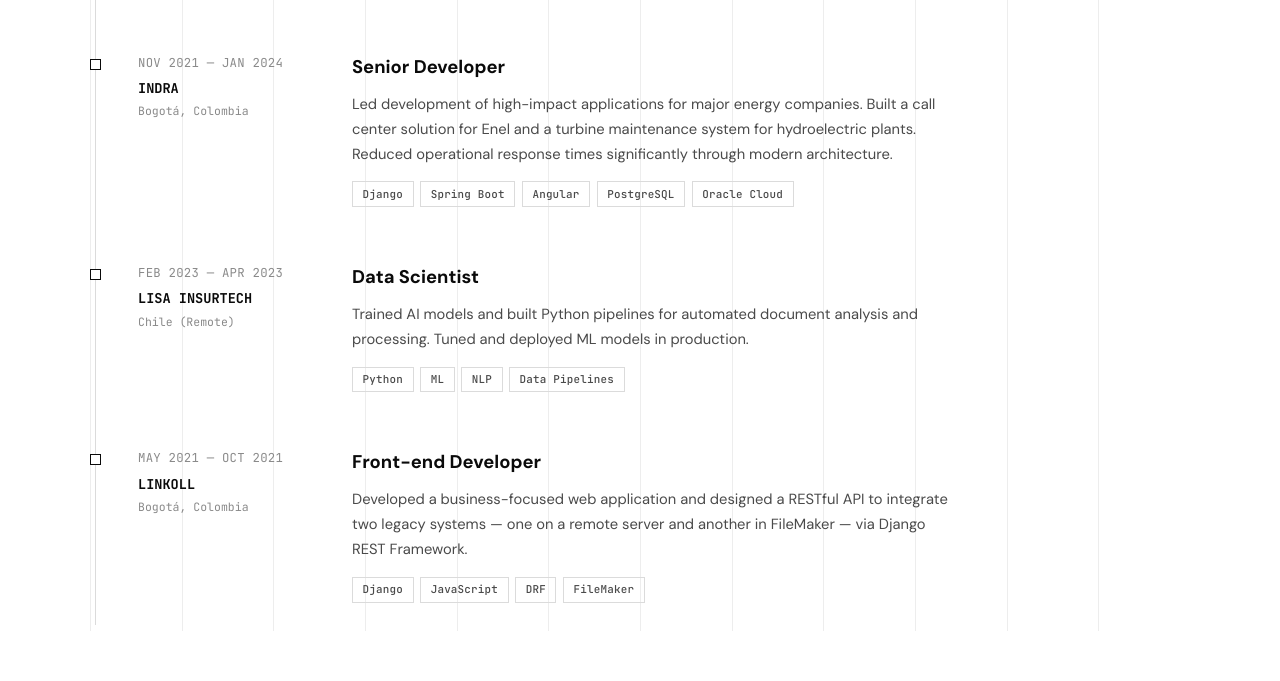
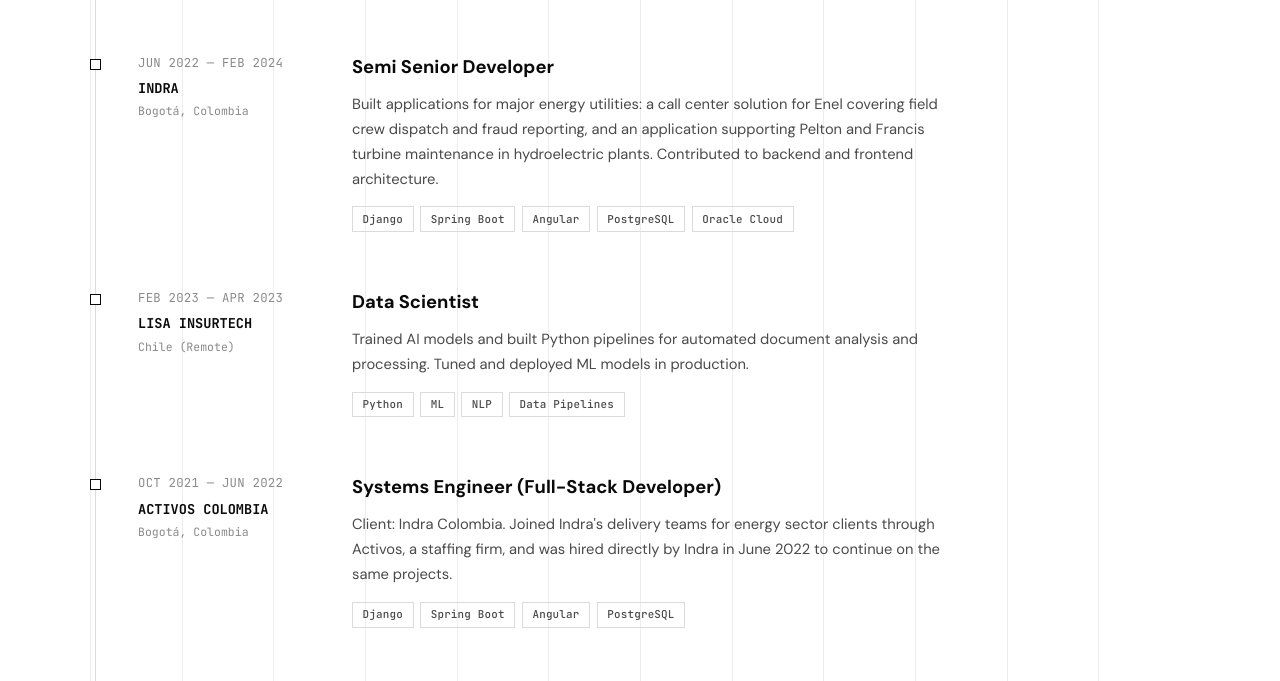
Before and after one commit to Brando1998/portafolio, a plain HTML site: page index.html in a window 1280 px wide. Shown: the part 1890-2571 px from the top of the page. Drawn offline with Linux system fonts and the light colour scheme.

Commit message:
fix: corregir experiencia laboral segun certificados
Indra figuraba como "Senior Developer, NOV 2021 - JAN 2024". El certificado
laboral de Indra Colombia S.A.S. dice "Desarrollador Semi Senior, 22 de junio
de 2022 al 2 de febrero de 2024". Contradecia el CV y LinkedIn.

Se agrega la etapa previa en Activos Colombia (oct 2021 - jun 2022), la
temporal que lo contrato para trabajar en los proyectos de Indra antes de
pasar a contrato directo. Son dos empleadores legales distintos y una
verificacion de empleo llama a cada uno por su periodo.

Se retiran "Led development" y "Reduced operational response times
significantly": no hay forma de sustentarlos en una entrevista.

retro.html decia "4+ years"; son 5.

```diff
--- a/index.html
+++ b/index.html
@@ -145,14 +145,14 @@
       <div class="timeline-item">
         <div class="timeline-node"></div>
         <div class="timeline-meta">
-          <div class="t-period">NOV 2021 — JAN 2024</div>
+          <div class="t-period">JUN 2022 — FEB 2024</div>
           <div class="t-company">Indra</div>
           <div class="t-loc">Bogotá, Colombia</div>
         </div>
         <div class="timeline-body">
-          <div class="t-role">Senior Developer</div>
-          <p class="t-desc en">Led development of high-impact applications for major energy companies. Built a call center solution for Enel and a turbine maintenance system for hydroelectric plants. Reduced operational response times significantly through modern architecture.</p>
-          <p class="t-desc es">Lideré el desarrollo de aplicaciones de alto impacto para grandes empresas energéticas. Construí un sistema de call center para Enel y una herramienta de mantenimiento de turbinas para plantas hidroeléctricas. Reduje tiempos de respuesta operacional con arquitectura moderna.</p>
+          <div class="t-role">Semi Senior Developer</div>
+          <p class="t-desc en">Built applications for major energy utilities: a call center solution for Enel covering field crew dispatch and fraud reporting, and an application supporting Pelton and Francis turbine maintenance in hydroelectric plants. Contributed to backend and frontend architecture.</p>
+          <p class="t-desc es">Desarrollo de aplicaciones para compañías del sector energético: una solución de call center para Enel con gestión de cuadrillas en campo y reporte de fraudes, y una aplicación de apoyo al mantenimiento de turbinas Pelton y Francis en centrales hidroeléctricas.</p>
           <div class="t-tags">
             <span class="tag">Django</span><span class="tag">Spring Boot</span><span class="tag">Angular</span><span class="tag">PostgreSQL</span><span class="tag">Oracle Cloud</span>
           </div>
@@ -172,6 +172,23 @@
           <p class="t-desc es">Entrenamiento de modelos de IA y construcción de pipelines en Python para análisis y procesamiento automático de documentos. Ajuste y despliegue de modelos ML en producción.</p>
           <div class="t-tags">
             <span class="tag">Python</span><span class="tag">ML</span><span class="tag">NLP</span><span class="tag">Data Pipelines</span>
+          </div>
+        </div>
+      </div>
+
+      <div class="timeline-item">
+        <div class="timeline-node"></div>
+        <div class="timeline-meta">
+          <div class="t-period">OCT 2021 — JUN 2022</div>
+          <div class="t-company">Activos Colombia</div>
+          <div class="t-loc">Bogotá, Colombia</div>
+        </div>
+        <div class="timeline-body">
+          <div class="t-role">Systems Engineer (Full-Stack Developer)</div>
+          <p class="t-desc en">Client: Indra Colombia. Joined Indra's delivery teams for energy sector clients through Activos, a staffing firm, and was hired directly by Indra in June 2022 to continue on the same projects.</p>
+          <p class="t-desc es">Cliente: Indra Colombia. Entré a los equipos de Indra para clientes del sector energético a través de la temporal Activos, y en junio de 2022 pasé a contrato directo con Indra en los mismos proyectos.</p>
+          <div class="t-tags">
+            <span class="tag">Django</span><span class="tag">Spring Boot</span><span class="tag">Angular</span><span class="tag">PostgreSQL</span>
           </div>
         </div>
       </div>
```
Also changed, not shown: retro.html (+1 -1 lines).
